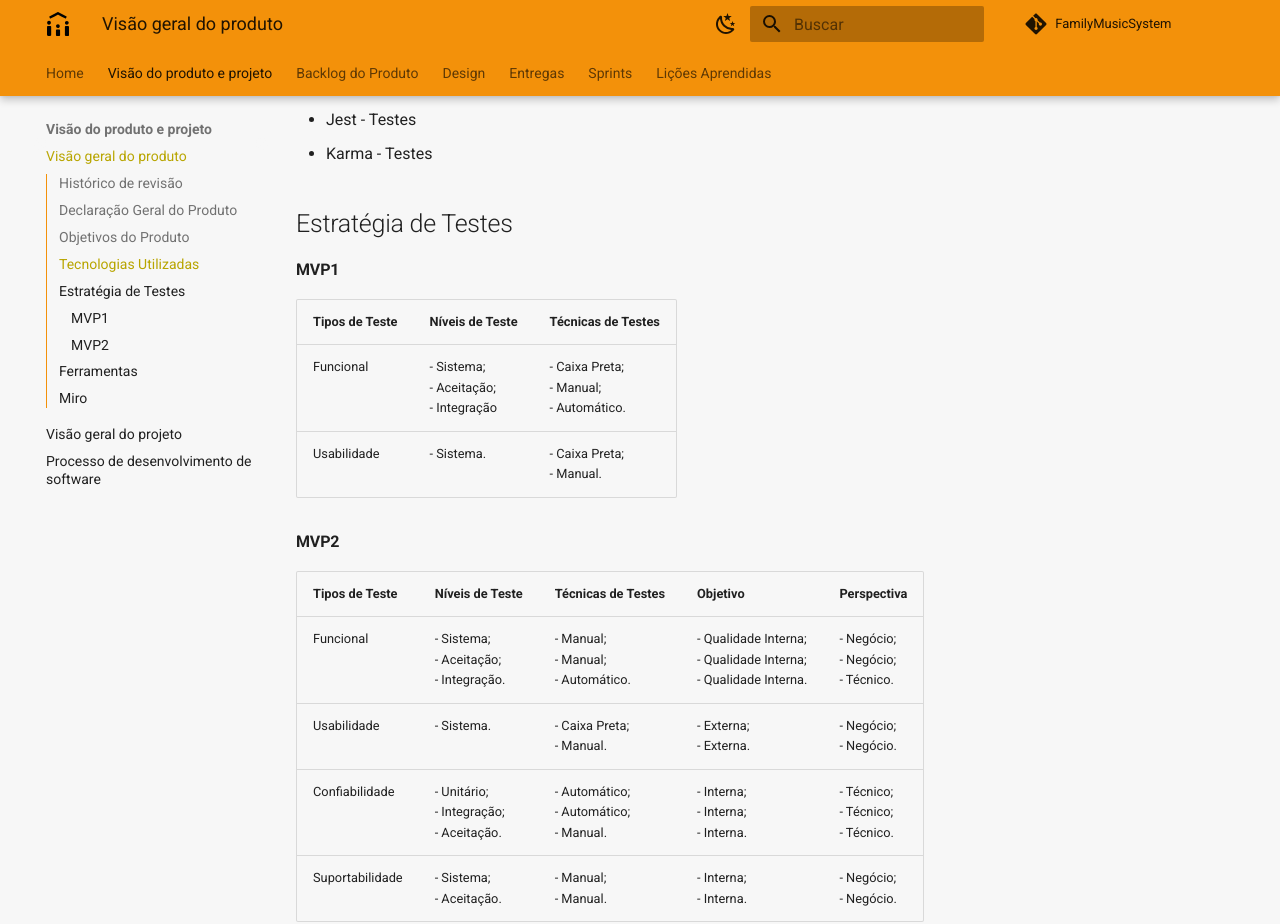
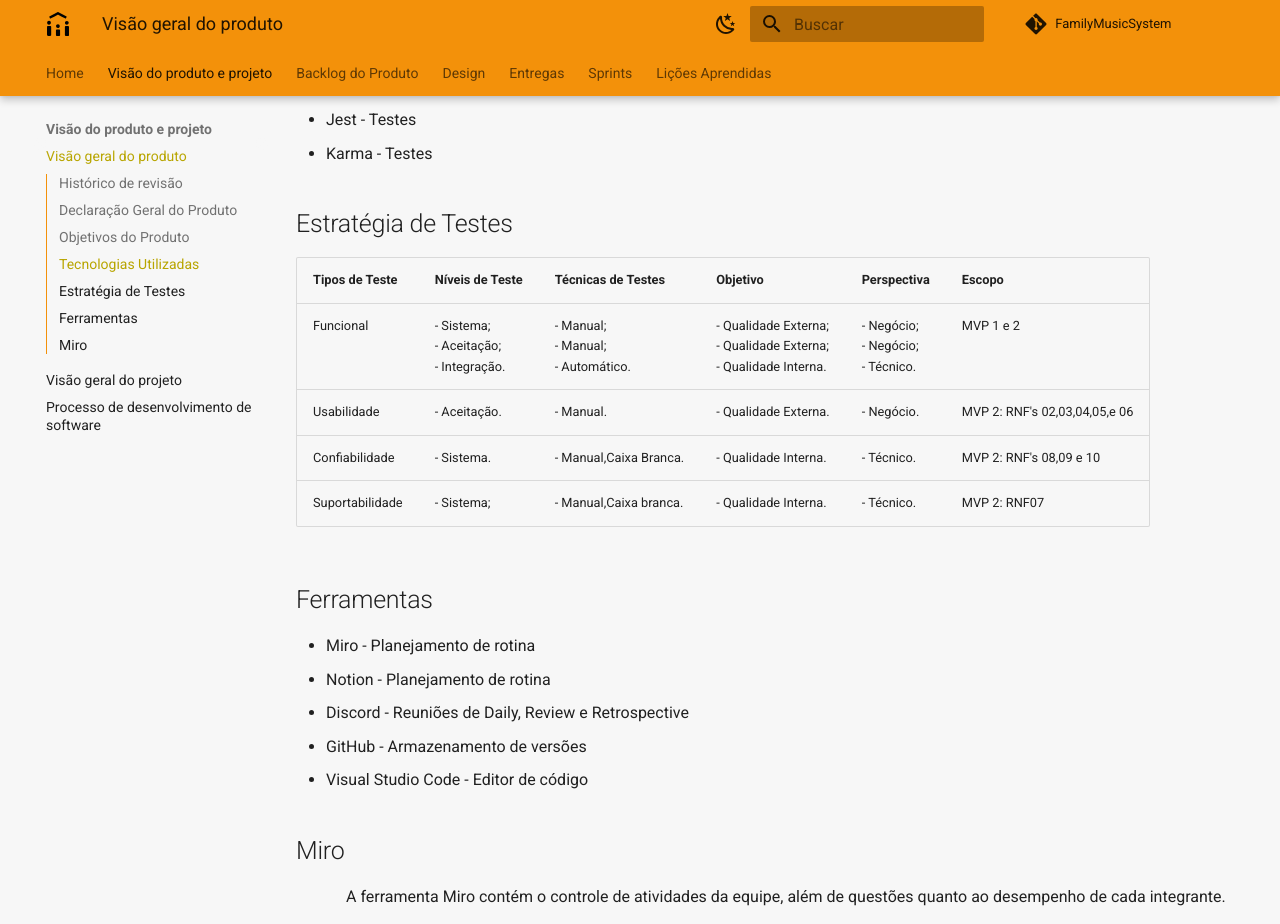
Before and after one commit to mdsreq-fga-unb/2023.1-FamilyMusicSystem, an MkDocs documentation site: the page built from docs/visao-produto-projeto/visao-produto.md, in a window 1280 px wide and 1400 px high, scrolled down 1774 px. Shown: the top 924 px of the window. Built offline with MkDocs 1.6.1 and Material for MkDocs 9.7.7, drawn with Linux system fonts in a browser that asks for light colours; comment, search, counter and statistics services are not loaded; old or Windows-style settings are respelled for this version of MkDocs; grey boxes are pictures that could not be loaded.

Commit message:
update: tabela estratégia de testes

```diff
--- a/docs/visao-produto-projeto/visao-produto.md
+++ b/docs/visao-produto-projeto/visao-produto.md
@@ -47,21 +47,12 @@ Com isso, surgiu o Family Music System, uma ideia de projeto que veio para facil
 
 ## Estratégia de Testes
 
-####MVP1
-
-| Tipos de Teste | Níveis de Teste | Técnicas de Testes |
-| -------------------------- | ------------- | ------------------------------------------ |
-| Funcional | - Sistema; </br> - Aceitação; </br> - Integração | - Caixa Preta; </br> - Manual; </br> - Automático. |
-| Usabilidade | - Sistema. | - Caixa Preta; </br> - Manual. |
-
-####MVP2
-
-| Tipos de Teste | Níveis de Teste | Técnicas de Testes | Objetivo | Perspectiva |
-| -------------------------- | ------------- | -------------------------------- | --------- | -----------|
-| Funcional | - Sistema; </br> - Aceitação; </br> - Integração. | - Manual; </br> - Manual; </br> - Automático. | - Qualidade Interna;</br> - Qualidade Interna; </br> - Qualidade Interna. | - Negócio; </br> - Negócio; </br> - Técnico. |
-| Usabilidade | - Sistema. | - Caixa Preta; </br> - Manual. | - Externa; </br> - Externa. | - Negócio; </br> - Negócio. |
-| Confiabilidade | - Unitário; </br> - Integração; </br> - Aceitação. | - Automático; </br> - Automático; </br> - Manual. | - Interna; </br> - Interna; </br> - Interna. | - Técnico; </br> - Técnico; </br> - Técnico. |
-| Suportabilidade | - Sistema; </br> - Aceitação. | - Manual; </br> - Manual. | - Interna; </br> - Interna. | - Negócio; </br> - Negócio. |
+| Tipos de Teste | Níveis de Teste | Técnicas de Testes | Objetivo | Perspectiva | Escopo |
+| -------------------------- | ------------- | -------------------------------- | --------- | -----------| -------- |
+| Funcional | - Sistema; </br> - Aceitação; </br> - Integração. | - Manual; </br> - Manual; </br> - Automático. | - Qualidade Externa;</br> - Qualidade Externa; </br> - Qualidade Interna. | - Negócio; </br> - Negócio; </br> - Técnico. | MVP 1 e 2 |
+| Usabilidade | - Aceitação. | - Manual. | - Qualidade Externa. | - Negócio. | MVP 2: RNF's 02,03,04,05,e 06|
+| Confiabilidade | - Sistema. | - Manual,Caixa Branca. | - Qualidade Interna. | - Técnico. | MVP 2: RNF's 08,09 e 10 |
+| Suportabilidade | - Sistema; | - Manual,Caixa branca. | - Qualidade Interna. | - Técnico. | MVP 2: RNF07 |
 
 
 ## Ferramentas
```
Also changed, not shown: docs/backlog_produto/backlog_produto.md (+1 -2 lines).
